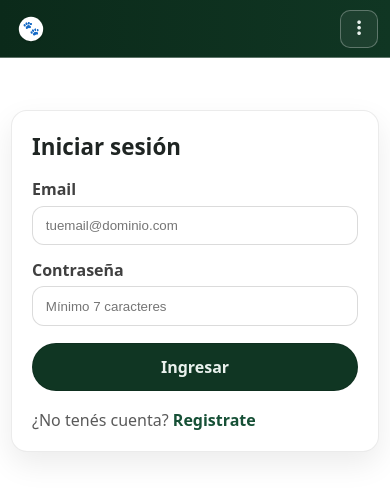
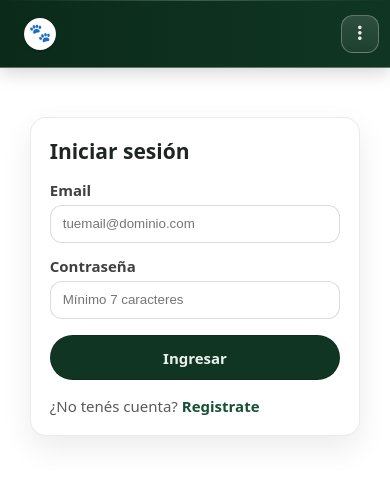
Before and after one commit to juamparai/TTPS-Java, an Angular app in the folder TTPS_Raimundi_Suner/frontend/: page /login in a window 390 px wide. Shown: the top 496 px of the page. Built offline with nearby package versions, Linux system fonts and the light colour scheme.

Commit message:
Fin estético: responsive

```diff
--- a/TTPS_Raimundi_Suner/frontend/src/app/component/navbar/navbar.css
+++ b/TTPS_Raimundi_Suner/frontend/src/app/component/navbar/navbar.css
@@ -3,6 +3,7 @@
 	--nb-forest-900: #0b2a1a;
 	--nb-forest-800: #103623;
 	--nb-forest-700: #165036;
+	--nb-forest-600: #1f6a48;
 	--nb-sage-100: #e9f1ed;
 	--nb-stone-50: #f6f7f7;
 	--nb-stone-200: #d7dbda;
@@ -10,13 +11,36 @@
 	display: block;
 }
 
+/* ============================================
+   NAVBAR BASE + DECORATIVE LAYERS
+   ============================================ */
+
 .navbar {
 	position: sticky;
 	top: 0;
 	z-index: 1000;
+
 	background: linear-gradient(90deg, var(--nb-forest-900), var(--nb-forest-800));
+
 	border-bottom: 1px solid color-mix(in srgb, var(--nb-stone-200) 40%, transparent);
+	box-shadow: 0 4px 18px rgba(0, 0, 0, 0.18);
+	overflow: visible;
 }
+
+/* top glass highlight */
+.navbar::before {
+	content: "";
+	position: absolute;
+	top: 0;
+	left: 0;
+	width: 100%;
+	height: 1px;
+	background: linear-gradient(90deg, transparent, rgba(255,255,255,.35), transparent);
+	opacity: 0.6;
+}
+
+/* bottom diagonal accent line */
+/* Decorative diagonal accent removed to avoid overflow */
 
 .navbar__inner {
 	max-width: 100%;
@@ -28,6 +52,10 @@
 	gap: 2rem;
 }
 
+/* ============================================
+   BRAND
+   ============================================ */
+
 .brand {
 	min-width: 240px;
 	max-width: 280px;
@@ -35,16 +63,34 @@
 	align-items: center;
 	gap: 0.65rem;
 	text-decoration: none;
-	transition: opacity 0.15s ease;
 	cursor: pointer;
 	padding: 0.5rem 0.75rem;
-	margin-left: 0;
-	border-radius: 8px;
+	border-radius: 10px;
 	flex-shrink: 0;
+	position: relative;
+	transition: opacity 0.15s ease, background 0.15s ease;
 }
 
 .brand:hover {
-	opacity: 0.85;
+	opacity: 0.95;
+	background: color-mix(in srgb, var(--nb-stone-50) 6%, transparent);
+}
+
+/* animated underline accent */
+.brand::after {
+	content: "";
+	position: absolute;
+	left: 12%;
+	bottom: 6px;
+	width: 0%;
+	height: 2px;
+	background: linear-gradient(90deg, var(--nb-sage-100), var(--nb-forest-600));
+	transition: width 0.2s ease;
+	border-radius: 2px;
+}
+
+.brand:hover::after {
+	width: 76%;
 }
 
 .brand:focus-visible {
@@ -56,6 +102,23 @@
 	font-size: 1.6rem;
 	color: var(--nb-sage-100);
 	flex-shrink: 0;
+	filter: drop-shadow(0 1px 2px rgba(0,0,0,.25));
+}
+
+.brand__logo {
+	height: 34px;
+	width: auto;
+	object-fit: contain;
+	display: block;
+	flex-shrink: 0;
+	filter: drop-shadow(0 1px 1px rgba(0, 0, 0, 0.15));
+}
+
+.brand__text {
+	display: flex;
+	flex-direction: column;
+	gap: 0.1rem;
+	min-width: 0;
 }
 
 .brand__title {
@@ -82,20 +145,15 @@
 	text-align: center;
 }
 
-.brand__logo {
-	height: 34px;
-	width: auto;
-	object-fit: contain;
-	display: block;
-	flex-shrink: 0;
-	filter: drop-shadow(0 1px 1px rgba(0, 0, 0, 0.15));
-}
+/* ============================================
+   ACTIONS / BUTTONS
+   ============================================ */
 
-.brand__text {
-	display: flex;
-	flex-direction: column;
-	gap: 0.1rem;
-	min-width: 0;
+.actions {
+	display: inline-flex;
+	align-items: center;
+	gap: 0.65rem;
+	margin-left: auto;
 }
 
 .icon-btn {
@@ -104,16 +162,21 @@
 	display: inline-flex;
 	align-items: center;
 	justify-content: center;
-	border-radius: 10px;
+	border-radius: 12px;
 	border: 1px solid color-mix(in srgb, var(--nb-stone-200) 35%, transparent);
-	background: color-mix(in srgb, var(--nb-stone-50) 6%, transparent);
+	background:
+		linear-gradient(180deg, rgba(255,255,255,.08), transparent),
+		color-mix(in srgb, var(--nb-stone-50) 6%, transparent);
 	color: var(--nb-sage-100);
 	cursor: pointer;
-	transition: background 0.15s ease;
+	transition: background 0.15s ease, transform 0.12s ease;
 }
 
 .icon-btn:hover {
-	background: color-mix(in srgb, var(--nb-stone-50) 12%, transparent);
+	background:
+		linear-gradient(180deg, rgba(255,255,255,.12), transparent),
+		color-mix(in srgb, var(--nb-stone-50) 12%, transparent);
+	transform: translateY(-1px);
 }
 
 .icon-btn:focus-visible,
@@ -122,69 +185,39 @@
 	outline-offset: 2px;
 }
 
-/* Hamburger button - hidden on all screens now */
-.hamburger-btn {
-	display: none;
-}
-
-.hamburger {
-	width: 18px;
-	height: 14px;
-	display: inline-flex;
-	flex-direction: column;
-	justify-content: space-between;
-	position: relative;
-}
-
-.hamburger span {
-	height: 2px;
-	width: 100%;
-	background: var(--nb-sage-100);
-	border-radius: 999px;
-	transition: all 0.3s ease;
-	transform-origin: center;
-}
-
-.hamburger--open span:nth-child(1) {
-	transform: translateY(6px) rotate(45deg);
-}
-
-.hamburger--open span:nth-child(2) {
-	opacity: 0;
-}
-
-.hamburger--open span:nth-child(3) {
-	transform: translateY(-6px) rotate(-45deg);
-}
-
 .btn {
 	padding: 0.65rem 1rem;
 	border-radius: 999px;
 	border: 1px solid color-mix(in srgb, var(--nb-stone-200) 35%, transparent);
-	background: color-mix(in srgb, var(--nb-stone-50) 10%, transparent);
+	background:
+		linear-gradient(180deg, rgba(255,255,255,.08), transparent),
+		color-mix(in srgb, var(--nb-stone-50) 10%, transparent);
 	color: var(--nb-sage-100);
 	font-weight: 600;
 	font-size: 0.95rem;
-	transition: background 0.15s ease;
+	transition: background 0.15s ease, transform 0.12s ease;
 	text-decoration: none;
 }
 
 .btn:hover {
-	background: color-mix(in srgb, var(--nb-stone-50) 16%, transparent);
+	background:
+		linear-gradient(180deg, rgba(255,255,255,.14), transparent),
+		color-mix(in srgb, var(--nb-stone-50) 16%, transparent);
+	transform: translateY(-1px);
 }
 
-.actions {
-	display: inline-flex;
-	align-items: center;
-	gap: 0.65rem;
-	margin-left: auto;
+.btn--ghost {
+	background: transparent;
 }
+
+/* ============================================
+   USER MENU
+   ============================================ */
 
 .user-menu {
 	position: relative;
 }
 
-/* Hide mobile user menu on desktop */
 .user-menu--mobile {
 	display: none;
 }
@@ -198,7 +231,9 @@
 	padding: 0.6rem 0.95rem;
 	border-radius: 999px;
 	border: 1px solid color-mix(in srgb, var(--nb-stone-200) 35%, transparent);
-	background: color-mix(in srgb, var(--nb-stone-50) 8%, transparent);
+	background:
+		linear-gradient(135deg, rgba(255,255,255,.06), transparent),
+		color-mix(in srgb, var(--nb-stone-50) 8%, transparent);
 	color: var(--nb-sage-100);
 	font-weight: 700;
 	font-size: 0.95rem;
@@ -216,38 +251,36 @@
 }
 
 .user-chip--clickable:hover {
-	background: color-mix(in srgb, var(--nb-stone-50) 14%, transparent);
-}
-
-.user-chip--clickable:focus-visible {
-	outline: 2px solid color-mix(in srgb, var(--nb-sage-100) 55%, transparent);
-	outline-offset: 2px;
+	background:
+		linear-gradient(135deg, rgba(255,255,255,.1), transparent),
+		color-mix(in srgb, var(--nb-stone-50) 14%, transparent);
 }
 
 .chevron {
 	font-size: 0.65rem;
 	transition: transform 0.2s ease;
-	display: inline-flex;
-	align-items: center;
-	justify-content: center;
 }
 
 .chevron--open {
 	transform: rotate(180deg);
 }
 
+/* ============================================
+   DROPDOWN
+   ============================================ */
+
 .dropdown {
 	position: absolute;
 	top: calc(100% + 0.5rem);
 	right: 0;
-	min-width: 190px;
+	min-width: 210px;
 	background: var(--nb-stone-50);
 	border: 1px solid var(--nb-stone-200);
-	border-radius: 12px;
-	box-shadow: 0 8px 24px rgba(0, 0, 0, 0.15);
+	border-radius: 14px;
+	box-shadow: 0 12px 28px rgba(0, 0, 0, 0.18);
 	overflow: hidden;
+	z-index: 1100;
 	animation: dropdown-in 0.15s ease-out;
-	z-index: 1100;
 }
 
 @keyframes dropdown-in {
@@ -270,21 +303,24 @@
 	color: var(--nb-sage-100);
 }
 
-.dropdown__user-header i {
-	font-size: 1.75rem;
-}
-
-.dropdown__user-header span {
-	font-weight: 700;
-	font-size: 0.95rem;
-	overflow: hidden;
-	text-overflow: ellipsis;
-	white-space: nowrap;
-}
-
 .dropdown__divider {
 	height: 1px;
 	background: var(--nb-stone-200);
+}
+
+/* Hide admin list links inside the desktop dropdown on large screens
+   (those actions are shown inline in the navbar already) */
+@media (min-width: 1025px) {
+	.dropdown__item--admin,
+	.dropdown__divider--admin {
+		display: none;
+	}
+
+	/* stronger selector targeting the desktop actions container */
+	.actions--desktop .dropdown__item--admin,
+	.actions--desktop .dropdown__divider--admin {
+		display: none;
+	}
 }
 
 .dropdown__item {
@@ -308,11 +344,6 @@
 	background: color-mix(in srgb, var(--nb-stone-200) 40%, transparent);
 }
 
-.dropdown__item:focus-visible {
-	outline: 2px solid var(--nb-forest-700);
-	outline-offset: -2px;
-}
-
 .dropdown__item--danger {
 	color: #c53030;
 }
@@ -323,24 +354,23 @@
 
 .dropdown__icon {
 	font-size: 1rem;
-	display: inline-flex;
-	align-items: center;
-	justify-content: center;
 	width: 1.25rem;
 }
 
-.btn--ghost {
-	background: transparent;
-}
+/* ============================================
+   STATES
+   ============================================ */
 
 .is-active {
 	box-shadow: 0 0 0 2px color-mix(in srgb, var(--nb-sage-100) 35%, transparent) inset;
 }
 
 /* ============================================
-   TABLET (769px - 1024px)
+   TABLET
    ============================================ */
+
 @media (max-width: 1024px) {
+
 	.navbar__inner {
 		padding: 0.7rem 1.25rem;
 		gap: 1.5rem;
@@ -349,11 +379,6 @@
 	.brand {
 		min-width: 200px;
 		max-width: 240px;
-		padding: 0.45rem 0.65rem;
-	}
-
-	.brand__icon {
-		font-size: 1.4rem;
 	}
 
 	.brand__title {
@@ -364,145 +389,41 @@
 		font-size: 0.8rem;
 	}
 
-	.brand__logo {
-		height: 30px;
-	}
-
 	.user-chip {
 		max-width: 180px;
 		font-size: 0.9rem;
-		padding: 0.55rem 0.85rem;
 	}
 
-	.btn {
-		padding: 0.6rem 0.9rem;
-		font-size: 0.9rem;
-	}
-
-	.dropdown {
-		min-width: 170px;
-	}
-
-	.dropdown__item {
-		padding: 0.75rem 1rem;
-		font-size: 0.9rem;
-	}
 }
 
 /* ============================================
-   MOBILE (≤768px)
+   MOBILE
    ============================================ */
+
 @media (max-width: 768px) {
-	.navbar__inner {
-		padding: 0.65rem 0.85rem;
-		gap: 0.75rem;
-	}
 
-	.brand {
-		min-width: auto;
-		max-width: none;
-		gap: 0.5rem;
-		padding: 0.3rem 0.5rem;
-		margin-left: 0;
-		flex: 1;
-	}
-
-	.brand__icon {
-		font-size: 1.3rem;
-	}
-
-	.brand__title {
-		font-size: 1rem;
-	}
-
-	.brand__subtitle {
-		font-size: 0.75rem;
-	}
-
-	.brand__logo {
-		height: 28px;
-	}
-
-	/* Hide desktop navigation on mobile */
 	.actions--desktop {
 		display: none;
 	}
 
-	/* Show mobile user menu */
 	.user-menu--mobile {
 		display: block;
 	}
 
-	.icon-btn {
-		width: 40px;
-		height: 40px;
+	.brand__text {
+		display: none;
 	}
 
-	.user-icon-btn {
-		font-size: 1.15rem;
-	}
-
-	/* Mobile dropdown adjustments */
-	.dropdown--mobile {
-		min-width: 220px;
-		right: 0;
-	}
-
-	.dropdown__user-header {
-		padding: 0.9rem 1rem;
-	}
-
-	.dropdown__user-header i {
-		font-size: 1.6rem;
-	}
-
-	.dropdown__user-header span {
-		font-size: 0.9rem;
-	}
-
-	.dropdown__item {
-		padding: 0.85rem 1rem;
-		font-size: 0.95rem;
-	}
-
-	.dropdown__icon {
-		font-size: 1.05rem;
-	}
 }
 
 /* ============================================
-   SMALL MOBILE (≤480px)
+   SMALL MOBILE
    ============================================ */
+
 @media (max-width: 480px) {
+
 	.navbar__inner {
 		padding: 0.6rem 0.75rem;
-		gap: 0.5rem;
-	}
-
-	.brand {
-		gap: 0.45rem;
-		padding: 0.25rem 0.4rem;
-	}
-
-	.brand__icon {
-		font-size: 1.2rem;
-	}
-
-	.brand__title {
-		font-size: 0.85rem;
-	}
-
-	.brand__subtitle {
-		font-size: 0.65rem;
-	}
-
-	.brand__logo {
-		height: 26px;
-	}
-
-	/* En pantallas muy chicas priorizamos el logo */
-	.brand__text {
-		display: none;
 	}
 
 	.icon-btn {
@@ -510,28 +431,4 @@
 		height: 38px;
 	}
 
-	.user-icon-btn {
-		font-size: 1.05rem;
-	}
-
-	.dropdown--mobile {
-		min-width: 200px;
-	}
-
-	.dropdown__user-header {
-		padding: 0.85rem 0.95rem;
-	}
-
-	.dropdown__user-header i {
-		font-size: 1.5rem;
-	}
-
-	.dropdown__user-header span {
-		font-size: 0.85rem;
-	}
-
-	.dropdown__item {
-		padding: 0.8rem 0.95rem;
-		font-size: 0.9rem;
-	}
 }
--- a/TTPS_Raimundi_Suner/frontend/src/app/component/navbar/navbar.html
+++ b/TTPS_Raimundi_Suner/frontend/src/app/component/navbar/navbar.html
@@ -33,15 +33,15 @@
 					@if (dropdownOpen()) {
 						<div class="dropdown" role="menu">
 									@if (isAdmin()) {
-										<a class="dropdown__item" routerLink="/admin/usuarios" (click)="closeDropdown()">
+										<a class="dropdown__item dropdown__item--admin" routerLink="/admin/usuarios" (click)="closeDropdown()">
 											<span class="dropdown__icon"><i class="fa-solid fa-users"></i></span>
 											Listado de Usuarios
 										</a>
-										<a class="dropdown__item" routerLink="/admin/mascotas" (click)="closeDropdown()">
+										<a class="dropdown__item dropdown__item--admin" routerLink="/admin/mascotas" (click)="closeDropdown()">
 											<span class="dropdown__icon"><i class="fa-solid fa-paw"></i></span>
 											Listado de Mascotas
 										</a>
-										<div class="dropdown__divider"></div>
+										<div class="dropdown__divider dropdown__divider--admin"></div>
 									}
 							<button
 								class="dropdown__item"
--- a/TTPS_Raimundi_Suner/frontend/src/styles.css
+++ b/TTPS_Raimundi_Suner/frontend/src/styles.css
@@ -17,3 +17,121 @@ body {
 button {
 	font: inherit;
 }
+
+/* ==============================
+	 Responsive Base & Utilities
+	 Breakpoints: mobile, tablet, desktop
+	 ============================== */
+
+:root {
+	/* Breakpoints */
+	--bp-mobile-max: 768px;
+	--bp-tablet-max: 1024px;
+
+	/* Container widths */
+	--container-mobile: 100%;
+	--container-tablet: 720px;
+	--container-desktop: 1100px;
+
+	/* Spacing */
+	--gap-sm: 0.5rem;
+	--gap-md: 1rem;
+	--gap-lg: 1.5rem;
+}
+
+/* Fluid container */
+.container {
+	width: 100%;
+	margin-left: auto;
+	margin-right: auto;
+	padding-left: 1rem;
+	padding-right: 1rem;
+	box-sizing: border-box;
+}
+
+@media (min-width: 769px) {
+	.container {
+		max-width: var(--container-tablet);
+	}
+}
+
+@media (min-width: 1025px) {
+	.container {
+		max-width: var(--container-desktop);
+	}
+}
+
+/* Responsive typography */
+html { font-size: 16px; }
+@media (max-width: 768px) { html { font-size: 15px; } }
+@media (min-width: 1025px) { html { font-size: 17px; } }
+
+/* Use border-box everywhere to avoid components overflowing due to padding/borders */
+*, *::before, *::after {
+	box-sizing: border-box;
+}
+
+/* Fluid images and media */
+img, picture, video, iframe {
+	max-width: 100%;
+	height: auto;
+	display: block;
+}
+
+/* Simple responsive grid */
+.row {
+	display: grid;
+	grid-template-columns: 1fr;
+	gap: var(--gap-md);
+}
+@media (min-width: 769px) {
+	.row.cols-2 { grid-template-columns: repeat(2, 1fr); }
+	.row.cols-3 { grid-template-columns: repeat(3, 1fr); }
+}
+@media (min-width: 1025px) {
+	.row.cols-4 { grid-template-columns: repeat(4, 1fr); }
+}
+
+/* Visibility utilities for 3 target sizes */
+.hide-mobile   { display: none; }
+.show-mobile   { display: block; }
+.hide-tablet   { display: none; }
+.show-tablet   { display: none; }
+.hide-desktop  { display: none; }
+.show-desktop  { display: none; }
+
+@media (max-width: 768px) {
+	.hide-mobile { display: none !important; }
+	.show-mobile { display: block !important; }
+	.hide-tablet, .show-tablet { display: none !important; }
+	.hide-desktop { display: none !important; }
+}
+@media (min-width: 769px) and (max-width: 1024px) {
+	.hide-mobile { display: block !important; }
+	.show-mobile { display: none !important; }
+	.hide-tablet { display: none !important; }
+	.show-tablet { display: block !important; }
+	.hide-desktop { display: none !important; }
+}
+@media (min-width: 1025px) {
+	.hide-mobile { display: block !important; }
+	.show-mobile { display: none !important; }
+	.hide-tablet { display: block !important; }
+	.show-tablet { display: none !important; }
+	.hide-desktop { display: none !important; }
+	.show-desktop { display: block !important; }
+}
+
+/* Small helpers */
+.text-center { text-align: center; }
+.visually-hidden { position: absolute !important; height: 1px; width: 1px; overflow: hidden; clip: rect(1px, 1px, 1px, 1px); white-space: nowrap; }
+
+/* Make dropdowns and popovers not be clipped by defaults */
+.dropdown, .popover {
+	z-index: 1200;
+}
+
+/* Encourage components to respect responsive padding */
+.card {
+	padding: var(--gap-md);
+}
```
Also changed, not shown: TTPS_Raimundi_Suner/frontend/src/app/component/home/home.css (+7 -0 lines).
